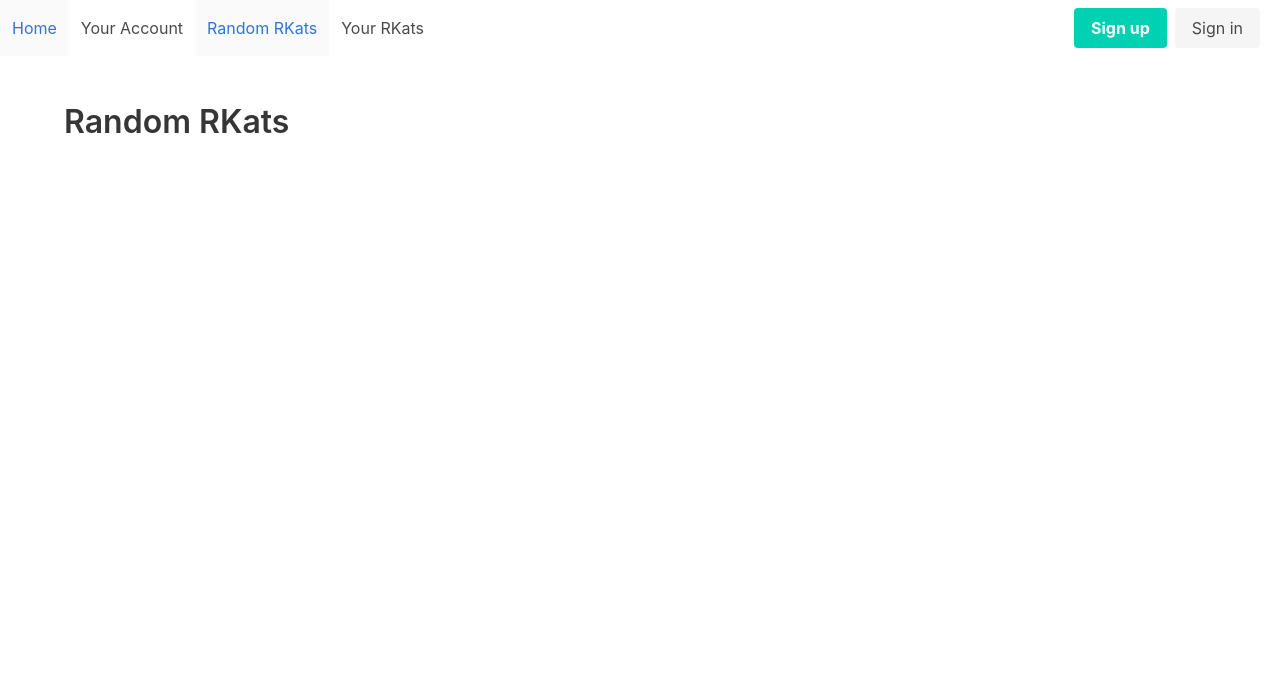
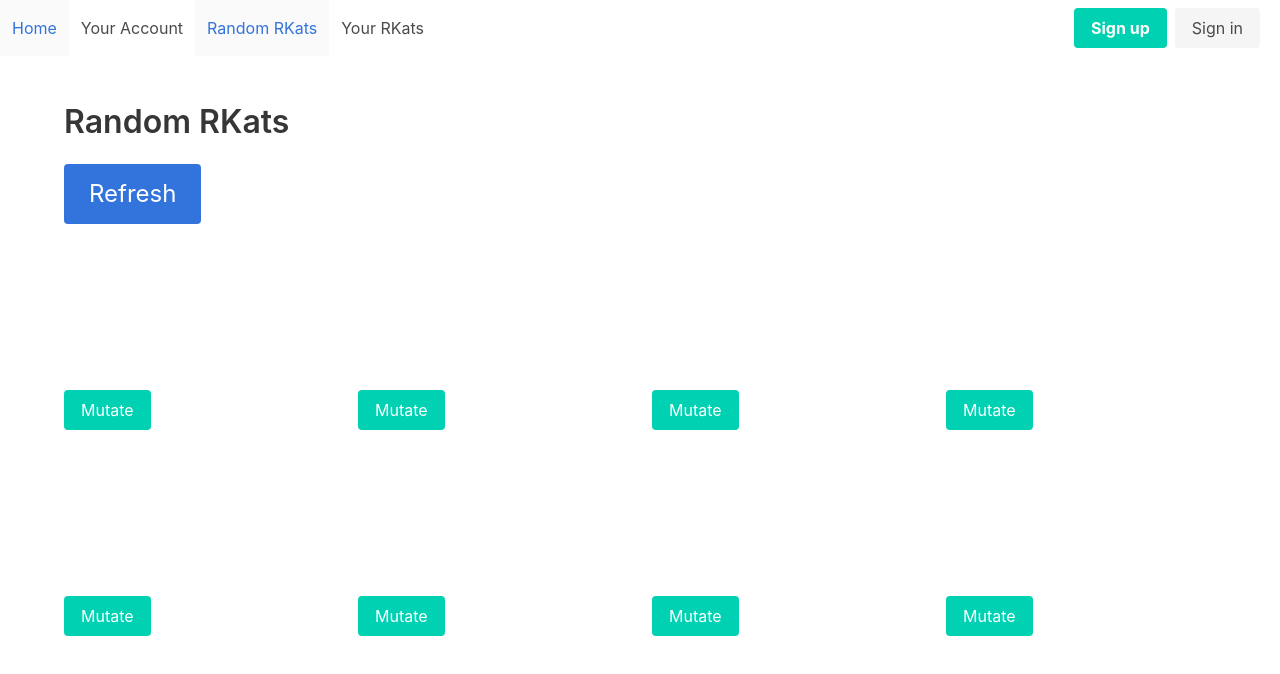
Before and after one commit to ajlopez/RKats, a website: page dapp/index.html in a window 1280 px wide. Both pictures are taken after a click on the link "Random RKats". Drawn offline with Linux system fonts and the light colour scheme; no server answers.

Commit message:
Random RKats pages, first version

```diff
--- a/dapp/index.html
+++ b/dapp/index.html
@@ -73,6 +73,61 @@
       <h1 class="title">
         Random RKats
       </h1>
+      <div class="block">
+        <button class="button is-link is-primary is-large" onclick="app.fillRandom()">Refresh</button>
+      </div>
+      <div class="columns">
+        <div class="column">
+            <canvas id="randomcanvas0" width="168" height="136"></canvas>
+            <footer>
+            <button class="button is-primary" onclick="app.mutate(0)">Mutate</button>
+            </footer>
+        </div>
+        <div class="column">
+            <canvas id="randomcanvas1" width="168" height="136"></canvas>
+            <footer>
+            <button class="button is-primary" onclick="app.mutate(1)">Mutate</button>
+            </footer>
+        </div>
+        <div class="column">
+            <canvas id="randomcanvas2" width="168" height="136"></canvas>
+            <footer>
+            <button class="button is-primary" onclick="app.mutate(2)">Mutate</button>
+            </footer>
+        </div>
+        <div class="column">
+            <canvas id="randomcanvas3" width="168" height="136"></canvas>
+            <footer>
+            <button class="button is-primary" onclick="app.mutate(3)">Mutate</button>
+            </footer>
+        </div>
+      </div>
+      <div class="columns">
+        <div class="column">
+            <canvas id="randomcanvas4" width="168" height="136"></canvas>
+            <footer>
+            <button class="button is-primary" onclick="app.mutate(4)">Mutate</button>
+            </footer>
+        </div>
+        <div class="column">
+            <canvas id="randomcanvas5" width="168" height="136"></canvas>
+            <footer>
+            <button class="button is-primary" onclick="app.mutate(5)">Mutate</button>
+            </footer>
+        </div>
+        <div class="column">
+            <canvas id="randomcanvas6" width="168" height="136"></canvas>
+            <footer>
+            <button class="button is-primary" onclick="app.mutate(6)">Mutate</button>
+            </footer>
+        </div>
+        <div class="column">
+            <canvas id="randomcanvas7" width="168" height="136"></canvas>
+            <footer>
+            <button class="button is-primary" onclick="app.mutate(7)">Mutate</button>
+            </footer>
+        </div>
+      </div>
     </div>
   </section>
 
--- a/dapp/js/app.js
+++ b/dapp/js/app.js
@@ -39,7 +39,7 @@ const app = (function () {
 
     let currentPage = 'home';
 
-    function goTo(newPage) {
+    async function goTo(newPage) {
         const newSection = document.getElementById('section_' + newPage);
 
         if (!newSection)
@@ -51,6 +51,28 @@ const app = (function () {
         newSection.style.display = 'block';
 
         currentPage = newPage;
+
+        if (newPage === 'random')
+            await fillRandom();
+    }
+
+    async function fillRandom() {
+        const url = config.host;
+        const sender = config.accounts.alice;
+        const contract = config.instances.rkat;
+
+        const client = rskapi.client(url);
+
+        const nrkats = parseInt(await client.call(sender, contract, 'totalSupply()'));
+
+        for (let k = 0; k < 8; k++) {
+            const nrkat = Math.floor(Math.random() * nrkats);
+            const data = await client.call(sender, contract, "rkats(uint256)", [ nrkat ]);
+            const id = data.substring(0, 12);
+            const canvas = document.getElementById('randomcanvas' + k);
+
+            generateMoonCatImage(id, 8, canvas);
+        }
     }
 
     function generateMoonCatImage(catId, size, canvas){
@@ -134,6 +156,7 @@ const app = (function () {
         start,
         goTo,
         signIn,
-        signOut
+        signOut,
+        fillRandom
     }
 })();
```
